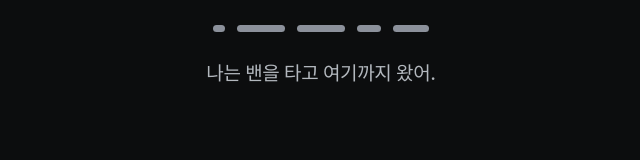
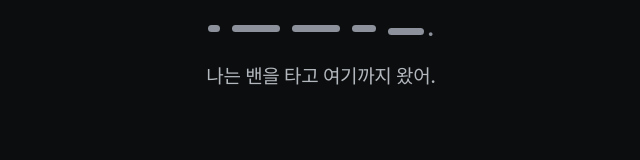
Before and after one commit to threedowon/study-english, a website with bundled scripts: page index.html in a window 1280 px wide. Both pictures are taken after a click on the button "복습". Shown: the part 291-451 px from the top of the page, 319-959 px from the left. Built offline with nearby package versions, Linux system fonts and the light colour scheme; files whose address does not match are found by name; a web font is replaced by a local one.

Commit message:
Review: show punctuation next to the hidden word bars
Co-Authored-By: Claude Opus 5.5 <noreply@anthropic.com>
Claude-Session: https://claude.ai/code/session_01KyiabmoYKmjjHJbJSEx7w7

```diff
--- a/app.js
+++ b/app.js
@@ -172,7 +172,7 @@ function reviewPage(){
   body=`${attempt?`<p class="said"><span>내 답변</span>${esc(attempt.said)}</p>`:''}<div class="listen-row"><button class="pill listen" data-speak="${esc(current.id)}" aria-label="원어민 발음 듣기">${ui('speaker')}원어민</button><button class="pill listen" data-speak-slow="${esc(current.id)}" aria-label="천천히 듣기">${ui('turtle')}천천히</button><button class="pill listen" id="play-mine" ${answerAudioURL?'':'disabled'} aria-label="내 녹음 다시 듣기">${ui('speaker')}나</button>${answerAudioURL?`<audio id="my-audio" src="${esc(answerAudioURL)}" preload="auto"></audio>`:''}</div><div class="next-row"><span class="ctrl spacer" aria-hidden="true"></span><button class="round-btn retry" id="retry-card" aria-label="다시 말해보기">${ui('retry')}</button><button class="round-btn next" id="next-card" aria-label="다음 표현 (${autoRating()==='good'?'기억나요':'오늘 다시'})">${ui('arrowRight')}</button></div>`;
  }
  const words=current.english.split(/\s+/).filter(Boolean),hits=attempt?attempt.words.map(w=>w.hit):[];
- const bars=revealed?'':`<div class="word-bars ${peek?'peeking':''}" aria-label="영어 정답 ${words.length}단어">${words.map((w,i)=>peek?`<span class="word-peek" lang="en">${esc(w)}</span>`:`<span class="word-bar ${hits[i]?'hit':''}" style="width:${Math.min(150,Math.max(12,w.replace(/[^A-Za-z0-9]/g,'').length*12))}px"></span>`).join('')}</div>`;
+ const bars=revealed?'':`<div class="word-bars ${peek?'peeking':''}" aria-label="영어 정답 ${words.length}단어">${words.map((w,i)=>peek?`<span class="word-peek" lang="en">${esc(w)}</span>`:`<span class="word-chunk">${(w.match(/^[^A-Za-z0-9]+/)||[''])[0]?`<span class="punct">${esc(w.match(/^[^A-Za-z0-9]+/)[0])}</span>`:''}<span class="word-bar ${hits[i]?'hit':''}" style="width:${Math.min(150,Math.max(12,w.replace(/[^A-Za-z0-9]/g,'').length*12))}px"></span>${(w.match(/[^A-Za-z0-9]+$/)||[''])[0]?`<span class="punct">${esc(w.match(/[^A-Za-z0-9]+$/)[0])}</span>`:''}</span>`).join('')}</div>`;
  const passedNow=revealed&&attempt&&attempt.score>=PASS;
  const ps=attempt?.pron?.scores;const pct=revealed&&attempt?(ps?.pron??Math.round(attempt.score*100)):0,word=!attempt?'Answer':pct>=90?'Great!':pct>=75?'Good!':'Try<br>Again';
  const verdict=revealed?`<div class="verdict-arc ${attempt?(pct>=75?'pass':'retry'):'shown'}"><svg viewBox="0 0 200 110" aria-hidden="true"><defs><linearGradient id="arc-grad" x1="0" x2="1"><stop offset="0" stop-color="#e8fbe9"/><stop offset=".55" stop-color="#8be37b"/><stop offset="1" stop-color="#3fe2a8"/></linearGradient></defs><path class="arc-track" d="M18 102A82 82 0 0 1 182 102"/><path class="arc-fill" d="M18 102A82 82 0 0 1 182 102" pathLength="100" stroke-dasharray="100" stroke-dashoffset="${100-pct}"/></svg><strong>${word}</strong></div><p class="verdict-sub">${ps?`${passedNow?'정답이에요! · ':''}발음 ${ps.pron??'-'}점`:passedNow?`정답이에요! · ${pct}% 일치`:attempt?`${pct}% 일치 · 빨간 단어를 다시 연습해 보세요`:'정답을 확인해 보세요'}</p>${ps?`<div class="score-chips"><span>정확도 <b>${ps.accuracy??'-'}</b></span><span>유창성 <b>${ps.fluency??'-'}</b></span>${ps.prosody!=null?`<span>억양·리듬 <b>${ps.prosody}</b></span>`:''}</div>`:''}`:'';
--- a/style.css
+++ b/style.css
@@ -422,3 +422,5 @@ dialog textarea{min-height:56px;overflow-y:auto}
 .score-chips b{color:var(--text);font-weight:700;margin-left:2px}
 .verdict-arc strong{font-size:28px;line-height:1.05;text-align:center;padding-bottom:6px;max-width:130px}
 .result-stage .verdict-arc{width:190px;height:104px}
+.word-chunk{display:inline-flex;align-items:flex-end;gap:3px}
+.word-chunk .punct{font-size:22px;font-weight:700;line-height:.6;color:#8c919b}
```
